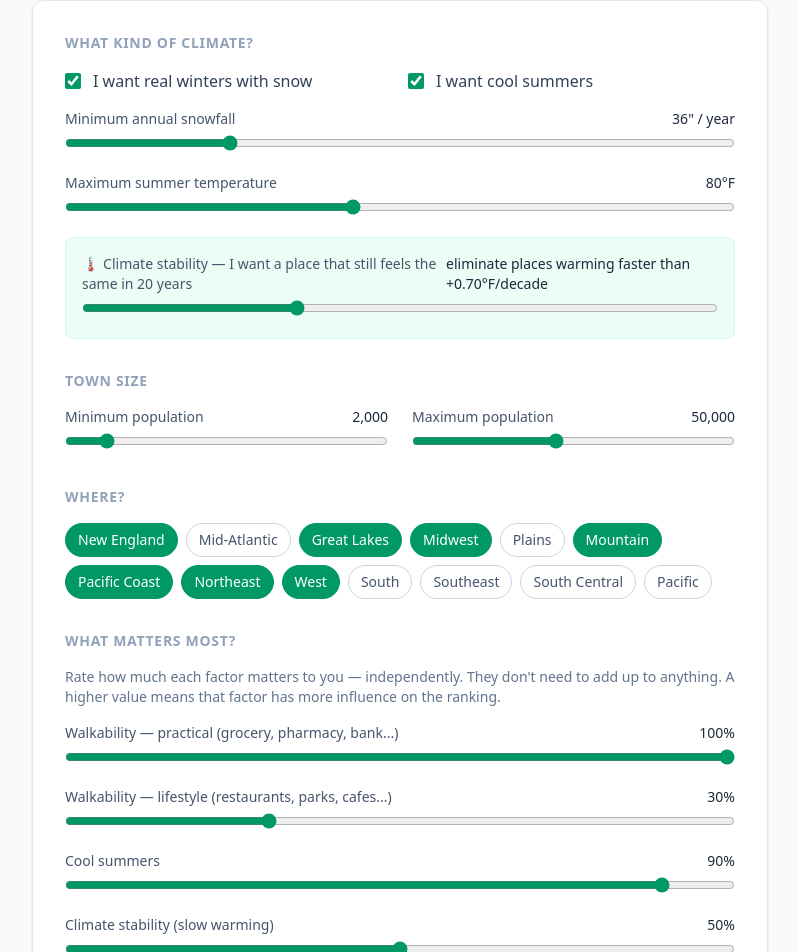
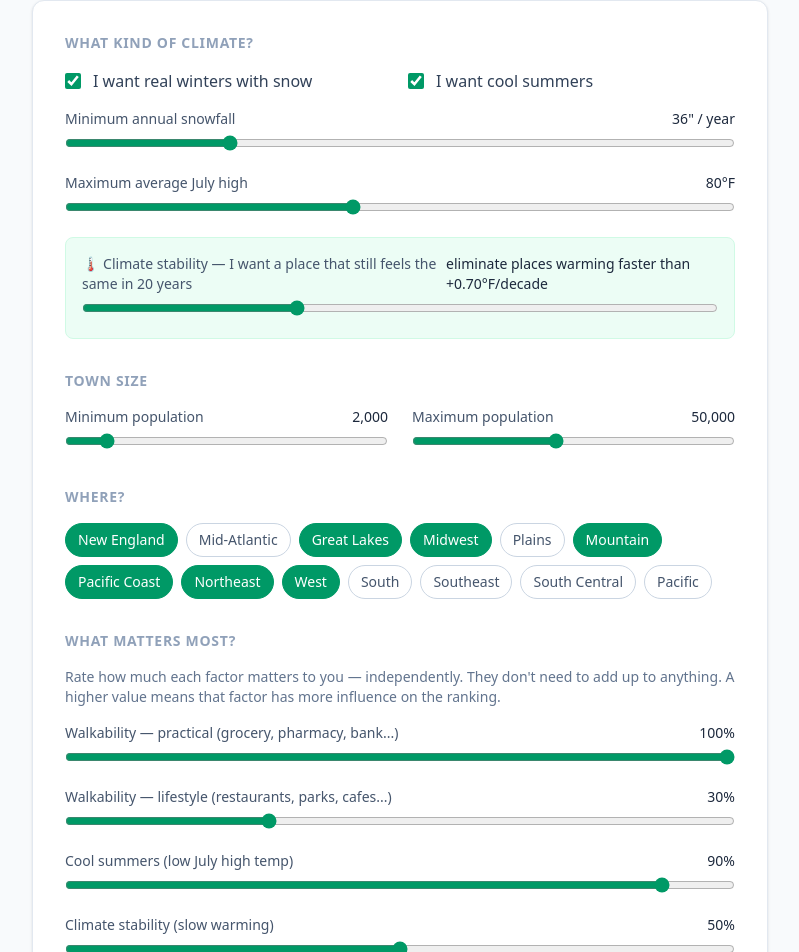
Before and after one commit to KathySnider/place-picker, a React (Vite) app in the folder web/: page / in a window 1280 px wide. Shown: the part 168-1120 px from the top of the page, without its empty margins (240-1039 px from the left). Built offline with nearby package versions, Linux system fonts and the light colour scheme.

Commit message:
Clarify summer temp labels to July average high

```diff
--- a/web/src/components/PreferencesForm.tsx
+++ b/web/src/components/PreferencesForm.tsx
@@ -82,7 +82,7 @@ export function PreferencesForm({ initialPrefs, onSearch }: Props) {
         )}
 
         <Slider
-          label="Maximum summer temperature"
+          label="Maximum average July high"
           value={p.summerMaxF ?? 95} min={65} max={100} step={1}
           onChange={v => set('summerMaxF', v)}
           format={v => `${v}°F`}
@@ -139,7 +139,7 @@ export function PreferencesForm({ initialPrefs, onSearch }: Props) {
         <Slider label="Walkability — lifestyle (restaurants, parks, cafes...)"
           value={p.weights.lifestyle800m} min={0} max={1}
           onChange={v => setW('lifestyle800m', v)} format={v => `${(v * 100).toFixed(0)}%`} />
-        <Slider label="Cool summers"
+        <Slider label="Cool summers (low July high temp)"
           value={p.weights.summerTemp} min={0} max={1}
           onChange={v => setW('summerTemp', v)} format={v => `${(v * 100).toFixed(0)}%`} />
         <Slider label="Climate stability (slow warming)"
```
